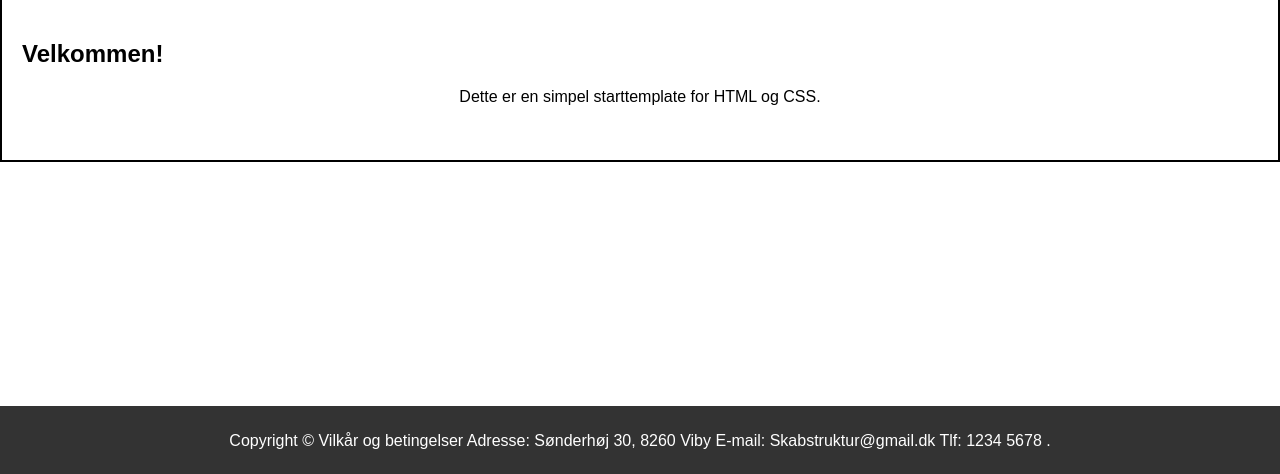
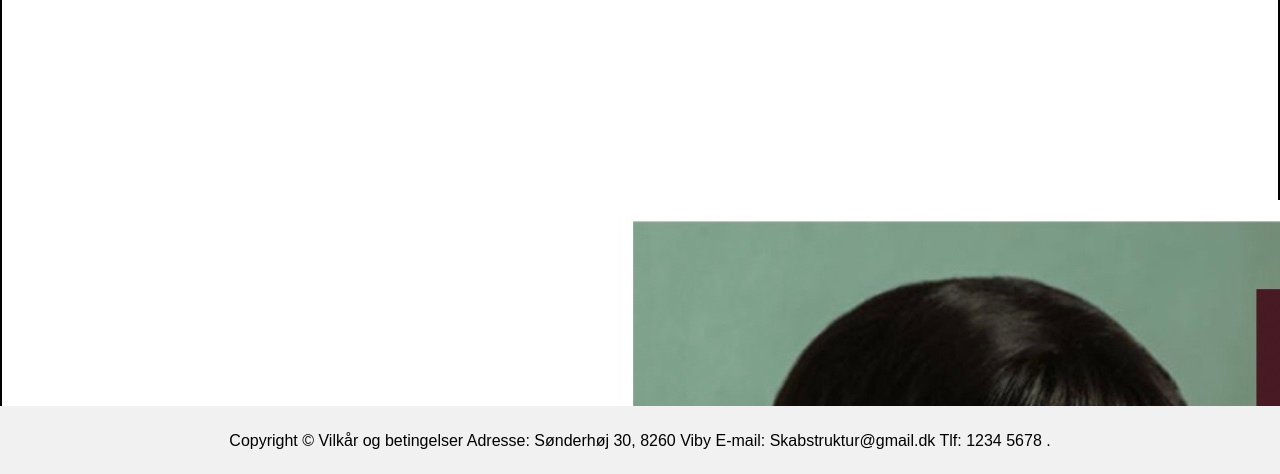
Before and after one commit to ClaireKahindi/Online-magasin, a plain HTML site: page index.html in a window 1280 px wide. Shown: the part 324-798 px from the top of the page. Drawn offline with Linux system fonts and the light colour scheme.

Commit message:
Manglendemotivation

```diff
--- a/css.css
+++ b/css.css
@@ -133,12 +133,12 @@ nav ul li a {
 }
 
 main {
-  padding: 20px;
+  padding: 200px;
 }
 
 footer {
-  background-color: #333;
-  color: #fff;
+  background-color: #f1f1f1;
+  color: #000000;
   padding: 10px 20px;
   position: fixed;
   bottom: 0;
--- a/index.html
+++ b/index.html
@@ -27,9 +27,8 @@
     </header>
     <main>
         <section>
-            <h2>Velkommen!</h2>
-            <p>Dette er en simpel starttemplate for HTML og CSS.</p>
-            <img src=""
+            <img src="images/Hvordanformanmov.jpg" alt="Manglendemotivation">
+             <p>indsæt tekst.</p>
         </section>
     </main>
 
```
